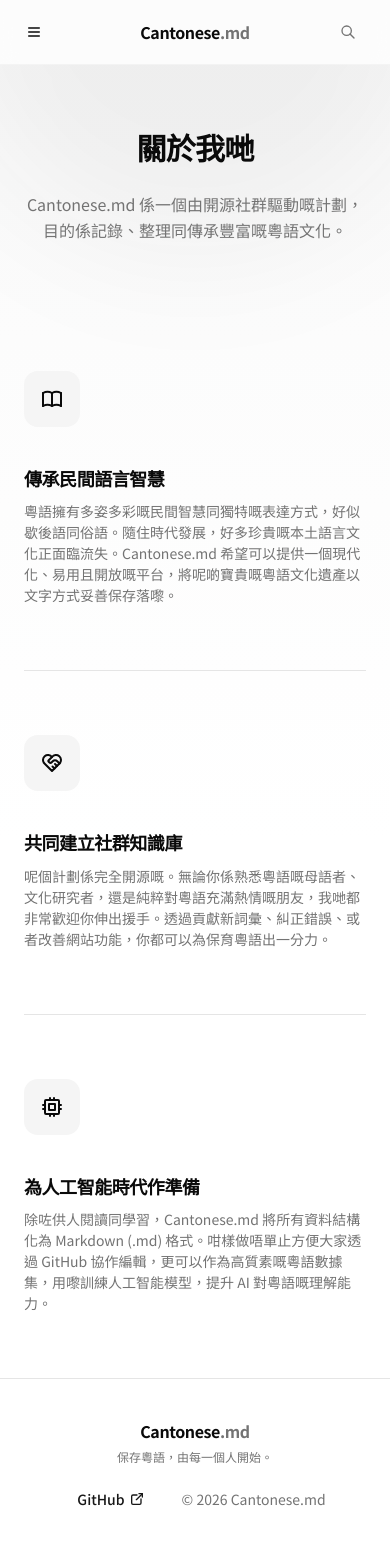
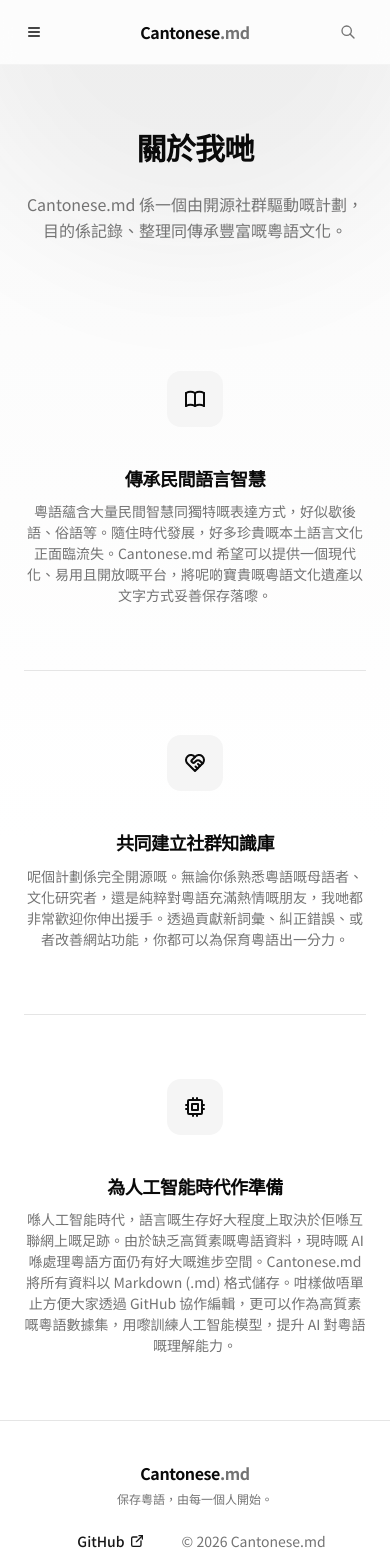
Before and after one commit to daimaruhk/Cantonese.md, a Next.js app: page /about-us in a window 390 px wide. Shown: the top 1553 px of the page. Built offline with nearby package versions, Linux system fonts and the light colour scheme.

Commit message:
feat: improve page content

```diff
--- a/src/pages/about-us.tsx
+++ b/src/pages/about-us.tsx
@@ -7,11 +7,35 @@
 import { Layout } from '@/components/Layout';
 import { Section } from '@/components/Section';
 
+const mission = [
+  {
+    icon: <IconBook />,
+    title: '文化保育',
+    subtitle: '傳承民間語言智慧',
+    description:
+      '粵語蘊含大量民間智慧同獨特嘅表達方式，好似歇後語、俗語等。隨住時代發展，好多珍貴嘅本土語言文化正面臨流失。Cantonese.md 希望可以提供一個現代化、易用且開放嘅平台，將呢啲寶貴嘅粵語文化遺產以文字方式妥善保存落嚟。',
+  },
+  {
+    icon: <IconHeartHandshake />,
+    title: '擁抱開源',
+    subtitle: '共同建立社群知識庫',
+    description:
+      '呢個計劃係完全開源嘅。無論你係熟悉粵語嘅母語者、文化研究者，還是純粹對粵語充滿熱情嘅朋友，我哋都非常歡迎你伸出援手。透過貢獻新詞彙、糾正錯誤、或者改善網站功能，你都可以為保育粵語出一分力。',
+  },
+  {
+    icon: <IconCpu />,
+    title: 'AI 數據集',
+    subtitle: '為人工智能時代作準備',
+    description:
+      '喺人工智能時代，語言嘅生存好大程度上取決於佢喺互聯網上嘅足跡。由於缺乏高質素嘅粵語資料，現時嘅 AI 喺處理粵語方面仍有好大嘅進步空間。Cantonese.md 將所有資料以 Markdown (.md) 格式儲存。咁樣做唔單止方便大家透過 GitHub 協作編輯，更可以作為高質素嘅粵語數據集，用嚟訓練人工智能模型，提升 AI 對粵語嘅理解能力。',
+  },
+];
+
 export default function AboutUsPage() {
   return (
     <Layout
       title="關於我哋 | Cantonese.md"
-      description="暸解 Cantonese.md 嘅理念。我哋致力於開源保育粵語文化，並建立高質素嘅 AI 訓練語料庫。"
+      description="暸解 Cantonese.md 嘅理念。我哋致力於保育粵語文化，並建立高質素嘅開源 AI 訓練語料庫。"
     >
       <Section className="flex max-w-2xl flex-col items-center gap-6 text-center">
         <Backdrop />
@@ -23,66 +47,29 @@
       </Section>
 
       <Section className="flex max-w-3xl flex-col gap-16">
-        <div className="flex flex-col gap-6 md:flex-row md:items-center md:gap-10">
-          <div className="flex flex-col items-start gap-2 md:w-1/4">
-            <Icon>
-              <IconBook />
-            </Icon>
+        {mission.map(({ icon, title, subtitle, description }, index) => {
+          return (
+            <>
+              {index !== 0 && <Separator />}
+              <div className="flex flex-col items-center gap-6 md:flex-row md:items-start md:gap-10">
+                <div className="flex flex-col items-center gap-2 md:w-1/4 md:items-start">
+                  <Icon>{icon}</Icon>
                   <Typography variant="h3" className="hidden md:block">
-              文化保育
+                    {title}
                   </Typography>
                 </div>
-          <div className="md:w-3/4">
+                <div className="text-center md:w-3/4 md:text-left">
                   <Typography variant="h4" className="mb-3">
-              傳承民間語言智慧
+                    {subtitle}
                   </Typography>
                   <Typography variant="body" className="text-muted-foreground">
-              粵語擁有多姿多彩嘅民間智慧同獨特嘅表達方式，好似歇後語同俗語。隨住時代發展，好多珍貴嘅本土語言文化正面臨流失。Cantonese.md
-              希望可以提供一個現代化、易用且開放嘅平台，將呢啲寶貴嘅粵語文化遺產以文字方式妥善保存落嚟。
+                    {description}
                   </Typography>
                 </div>
               </div>
-        <Separator />
-        <div className="flex flex-col gap-6 md:flex-row md:items-center md:gap-10">
-          <div className="flex flex-col items-start gap-2 md:w-1/4">
-            <Icon>
-              <IconHeartHandshake />
-            </Icon>
-            <Typography variant="h3" className="hidden md:block">
-              擁抱開源
-            </Typography>
-          </div>
-          <div className="md:w-3/4">
-            <Typography variant="h4" className="mb-3">
-              共同建立社群知識庫
-            </Typography>
-            <Typography variant="body" className="text-muted-foreground">
-              呢個計劃係完全開源嘅。無論你係熟悉粵語嘅母語者、文化研究者，還是純粹對粵語充滿熱情嘅朋友，我哋都非常歡迎你伸出援手。透過貢獻新詞彙、糾正錯誤、或者改善網站功能，你都可以為保育粵語出一分力。
-            </Typography>
-          </div>
-        </div>
-        <Separator />
-        <div className="flex flex-col gap-6 md:flex-row md:items-center md:gap-10">
-          <div className="flex flex-col items-start gap-2 md:w-1/4">
-            <Icon>
-              <IconCpu />
-            </Icon>
-            <Typography variant="h3" className="hidden md:block">
-              AI 數據集
-            </Typography>
-          </div>
-          <div className="md:w-3/4">
-            <Typography variant="h4" className="mb-3">
-              為人工智能時代作準備
-            </Typography>
-            <Typography variant="body" className="text-muted-foreground">
-              除咗供人閱讀同學習，Cantonese.md 將所有資料結構化為 Markdown (.md)
-              格式。咁樣做唔單止方便大家透過 GitHub
-              協作編輯，更可以作為高質素嘅粵語數據集，用嚟訓練人工智能模型，提升
-              AI 對粵語嘅理解能力。
-            </Typography>
-          </div>
-        </div>
+            </>
+          );
+        })}
       </Section>
     </Layout>
   );
--- a/src/pages/contribute.tsx
+++ b/src/pages/contribute.tsx
@@ -15,6 +15,30 @@
 import { Section } from '@/components/Section';
 import { getGithubHomepageUrl } from '@/lib/utils';
 
+const contributions = [
+  {
+    icon: <IconBook />,
+    title: '內容貢獻',
+    subtitle: '擴展粵語資料庫',
+    description:
+      '你可以透過 GitHub 貢獻新內容（例如未收錄嘅歇後語，或者長輩成日講嘅俗語）、豐富現有內容、糾正錯誤等，我哋希望建立最齊全嘅粵語資料庫。',
+  },
+  {
+    icon: <IconPalette />,
+    title: '用戶體驗',
+    subtitle: '改善網站設計和用戶體驗',
+    description:
+      '如果你擅長設計或者網頁開發，我哋非常歡迎你協助改善網站嘅界面設計同使用者體驗，令所有人都可以更舒服、流暢地瀏覽。',
+  },
+  {
+    icon: <IconSparkles />,
+    title: '任何貢獻',
+    subtitle: '任何有價值嘅諗法',
+    description:
+      '無論係發現網站嘅 Bug、建議新功能、改善文檔、或者純粹幫手宣傳呢個計劃，只要你認為對保育粵語有價值嘅嘢，我哋都非常歡迎。',
+  },
+];
+
 export default function ContributePage() {
   return (
     <Layout
@@ -25,7 +49,7 @@
         <Backdrop />
         <Typography variant="h1">點樣貢獻</Typography>
         <Typography variant="lead">
-          Cantonese.md 係一個開源專案，你可以透過以下方式為社群出一分力：
+          Cantonese.md 係一個開源專案，你可以透過以下方式為社群出一分力
         </Typography>
         <Button
           size="xl"
@@ -38,68 +62,29 @@
       </Section>
 
       <Section className="flex max-w-3xl flex-col gap-16">
-        <div className="flex flex-col gap-6 md:flex-row md:items-center md:gap-10">
-          <div className="flex flex-col items-start gap-2 md:w-1/4">
-            <Icon>
-              <IconBook />
-            </Icon>
+        {contributions.map(({ icon, title, subtitle, description }, index) => {
+          return (
+            <>
+              {index !== 0 && <Separator />}
+              <div className="flex flex-col items-center gap-6 md:flex-row md:items-center md:items-start md:gap-10">
+                <div className="flex flex-col items-center gap-2 md:w-1/4 md:items-start">
+                  <Icon>{icon}</Icon>
                   <Typography variant="h3" className="hidden md:block">
-              內容貢獻
+                    {title}
                   </Typography>
                 </div>
-          <div className="md:w-3/4">
+                <div className="text-center md:w-3/4 md:text-left">
                   <Typography variant="h4" className="mb-3">
-              新增和編輯歇後語
+                    {subtitle}
                   </Typography>
                   <Typography variant="body" className="text-muted-foreground">
-              你可以透過 GitHub
-              新增仲未被收錄嘅歇後語，或者為現有嘅內容提供更多文化背景、出處、或者例子。我哋希望建立最齊全嘅粵語知識庫。
+                    {description}
                   </Typography>
                 </div>
               </div>
-
-        <Separator />
-
-        <div className="flex flex-col gap-6 md:flex-row md:items-center md:gap-10">
-          <div className="flex flex-col items-start gap-2 md:w-1/4">
-            <Icon>
-              <IconPalette />
-            </Icon>
-            <Typography variant="h3" className="hidden md:block">
-              用戶體驗
-            </Typography>
-          </div>
-          <div className="md:w-3/4">
-            <Typography variant="h4" className="mb-3">
-              改善網站設計和用戶體驗
-            </Typography>
-            <Typography variant="body" className="text-muted-foreground">
-              如果你擅長設計或者網頁開發，我哋非常歡迎你協助改善網站嘅界面設計同使用者體驗，令所有人都可以更舒服、流暢地瀏覽。
-            </Typography>
-          </div>
-        </div>
-
-        <Separator />
-
-        <div className="flex flex-col gap-6 md:flex-row md:items-center md:gap-10">
-          <div className="flex flex-col items-start gap-2 md:w-1/4">
-            <Icon>
-              <IconSparkles />
-            </Icon>
-            <Typography variant="h3" className="hidden md:block">
-              任何貢獻
-            </Typography>
-          </div>
-          <div className="md:w-3/4">
-            <Typography variant="h4" className="mb-3">
-              任何有價值嘅諗法
-            </Typography>
-            <Typography variant="body" className="text-muted-foreground">
-              無論係發現網站嘅
-              Bug、建議新功能、改善文檔、或者純粹幫手宣傳呢個計劃，只要你認為對保育粵語有價值嘅嘢，我哋都非常歡迎。
-            </Typography>
-          </div>
-        </div>
+            </>
+          );
+        })}
       </Section>
     </Layout>
   );
--- a/src/pages/idioms/index.tsx
+++ b/src/pages/idioms/index.tsx
@@ -19,12 +19,12 @@
       title="歇後語 | Cantonese.md"
       description="探索所有粵語歇後語，暸解背後嘅文化同民間智慧。"
     >
-      <Section className="flex flex-col items-center gap-8">
+      <Section className="flex max-w-4xl flex-col items-center gap-8">
         <Backdrop />
         <Typography variant="h1">歇後語</Typography>
         <Typography
           variant="lead"
-          className="text-center sm:max-w-4/5 md:max-w-3xl"
+          className="text-center sm:max-w-xl md:max-w-3xl"
         >
           歇後語係粵語文化中極具智慧且風趣嘅表達方式，結構上分為「謎面」同「謎底」兩部分。謎面一般係比喻或情境描述，而謎底先係真正含意，通常交俾對方自己領悟。
           <br />
--- a/src/pages/index.tsx
+++ b/src/pages/index.tsx
@@ -48,13 +48,13 @@
   {
     icon: <IconArchive />,
     title: '保育粵語文化',
-    description: '記錄粵語嘅歇後語、俗語、文化，等呢啲珍貴嘅語言遺產唔會消失。',
+    description: '記錄粵語嘅歇後語、俗語、文化，等依啲珍貴嘅語言遺產唔會消失。',
   },
   {
     icon: <IconBook />,
     title: '開源 — 每個人都可以貢獻',
     description:
-      '所有內容都係開源嘅，任何人都可以透過 GitHub 貢獻新內容，一齊建設呢個知識庫。',
+      '所有內容完全開源，任何人都可以透過 GitHub 貢獻新內容，一齊擴建依個資料庫。',
   },
   {
     icon: <IconRobot />,
```
Lines whose indentation alone changed are shown as unchanged.
